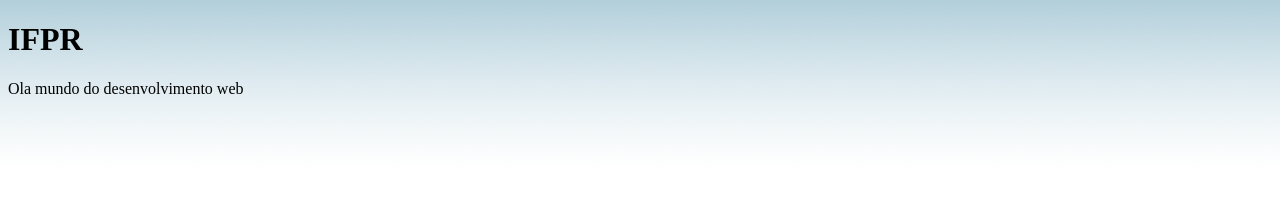
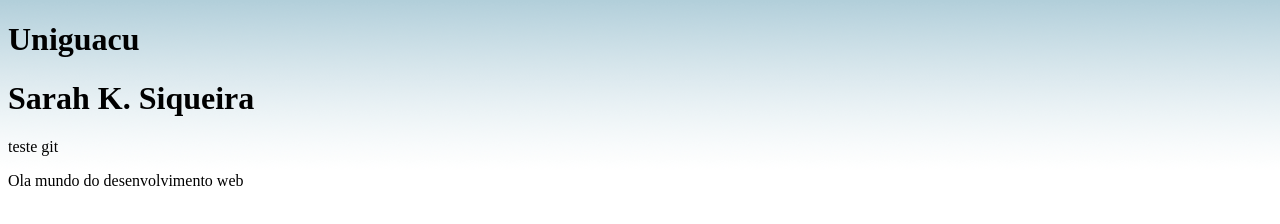
Before and after one commit to nnandre/equipeuniguacu, a plain HTML site: page index.html in a window 1280 px wide. Shown: the top 224 px of the page. Drawn offline with Linux system fonts and the light colour scheme.

Commit message:
Commit da Sarah

```diff
--- a/index.html
+++ b/index.html
@@ -8,7 +8,9 @@
 <body>
 
 	<div>
-		<h1>IFPR</h1>
+		<h1>Uniguacu</h1>
+		<h1>Sarah K. Siqueira</h1>
+		<span>teste git</span>
 		<p>Ola mundo do desenvolvimento web</p>
 	</div>
 
```
